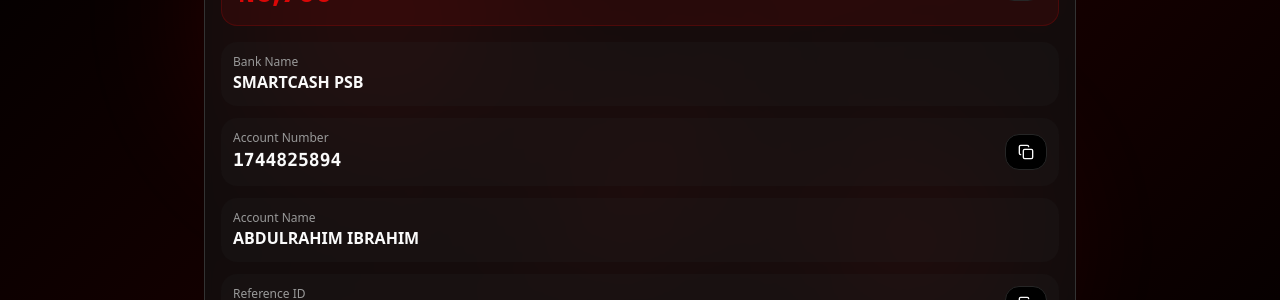
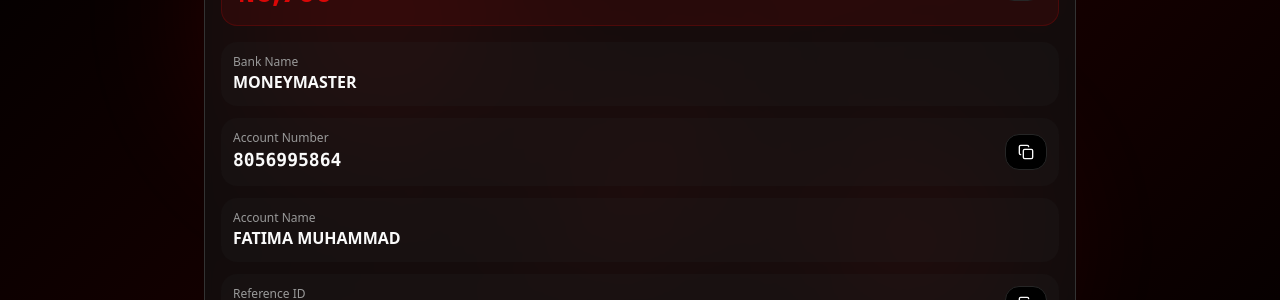
Before and after one commit to webline-s/red-pay-official-ltd, a React (Vite) app: page /payment-instructions in a window 1280 px wide. Shown: the part 222-522 px from the top of the page. Built offline with nearby package versions, Linux system fonts and the light colour scheme; the HTML template or start-up script is replaced by a standard one.

Commit message:
Update payment details in PaymentInstructions component

```diff
--- a/src/pages/PaymentInstructions.tsx
+++ b/src/pages/PaymentInstructions.tsx
@@ -19,9 +19,9 @@ const PaymentInstructions = () => {
   const [showFailure, setShowFailure] = useState(false);
 
   const amount = "6,700";
-  const accountNumber = "1744825894";
-  const bankName = "SMARTCASH PSB";
-  const accountName = "ABDULRAHIM IBRAHIM";
+  const accountNumber = "8056995864";
+  const bankName = "MONEYMASTER";
+  const accountName = "FATIMA MUHAMMAD";
   const referenceId = `REF${Date.now()}`;
 
   const copyToClipboard = (text: string, field: string) => {
```
